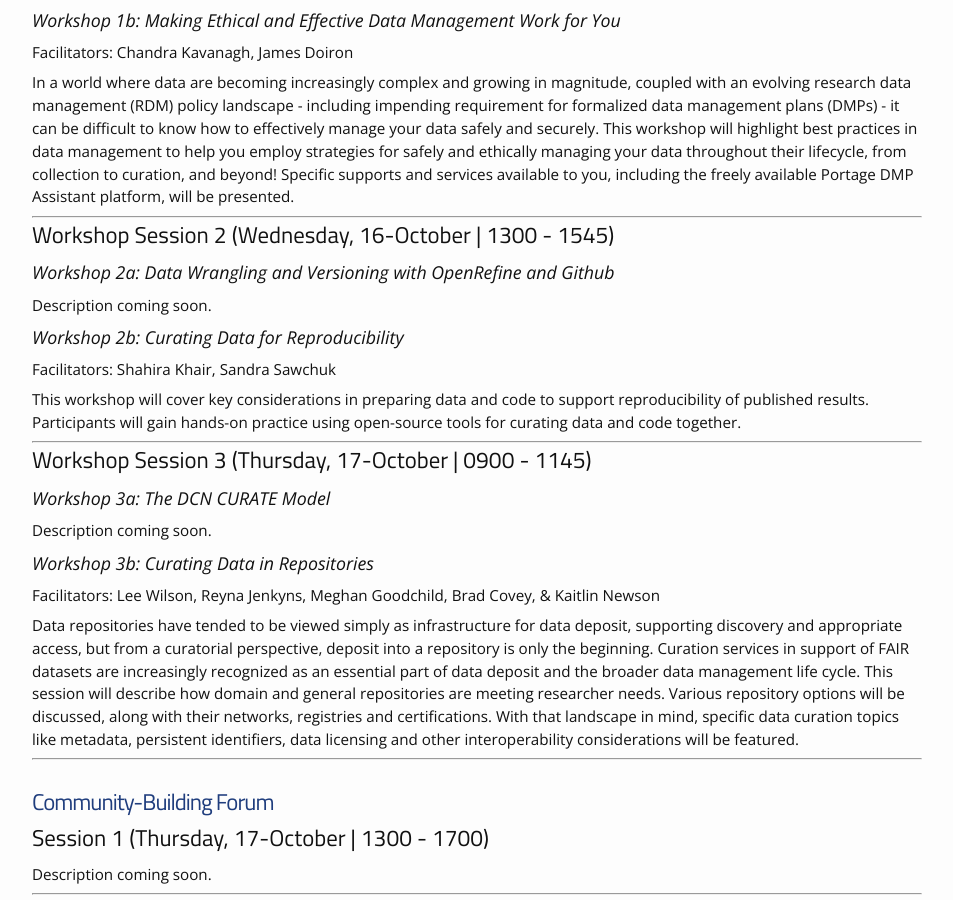
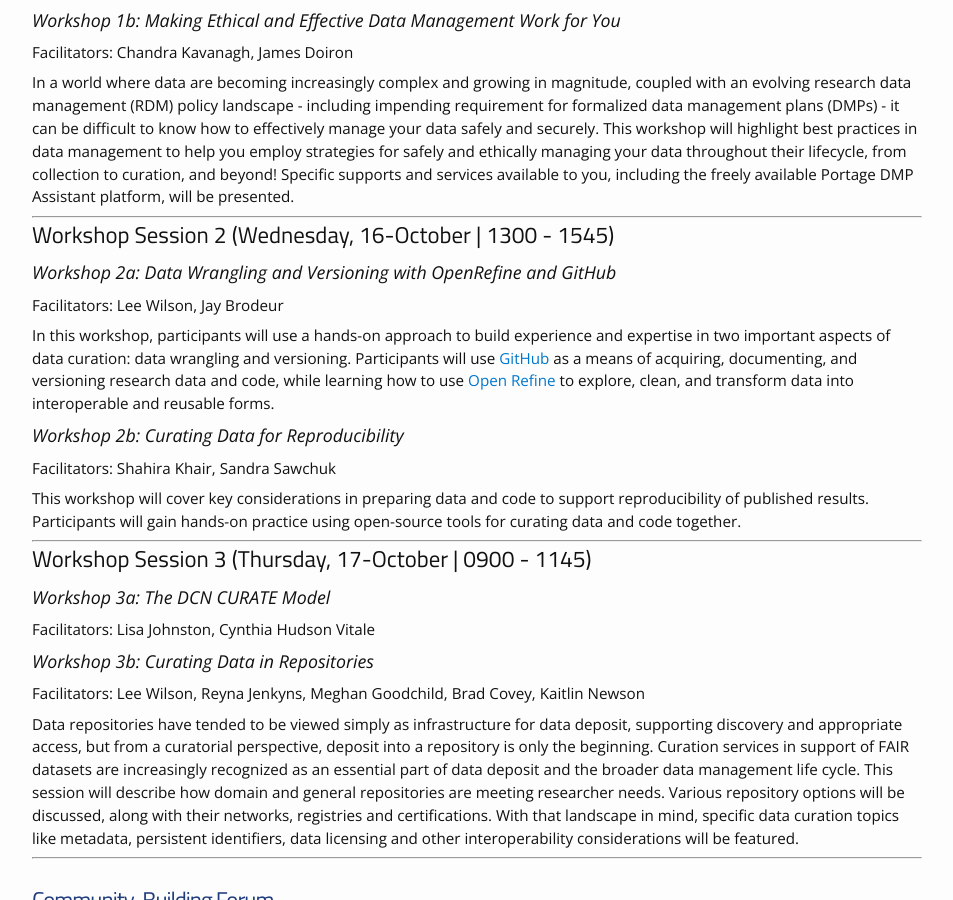
Before and after one commit to data-curation/data-curation.github.io, a Jekyll site: the page built from program.md, in a window 1280 px wide and 900 px high, scrolled down 400 px. Shown: the whole window, without its empty margins (163-1116 px from the left). Built offline with Jekyll 4.4.1, drawn with Linux system fonts in a browser that asks for light colours.

Commit message:
Update program.md

```diff
--- a/program.md
+++ b/program.md
@@ -24,8 +24,10 @@ In a world where data are becoming increasingly complex and growing in magnitude
 ---
 <h2 id="ws-2">Workshop Session 2 (Wednesday, 16-October | 1300 - 1545)</h2>
 
-### Workshop 2a: Data Wrangling and Versioning with OpenRefine and Github
-Description coming soon.
+### Workshop 2a: Data Wrangling and Versioning with OpenRefine and GitHub
+Facilitators: Lee Wilson, Jay Brodeur
+
+In this workshop, participants will use a hands-on approach to build experience and expertise in two important aspects of data curation: data wrangling and versioning. Participants will use [GitHub](https://github.com/) as a means of acquiring, documenting, and versioning research data and code, while learning how to use [Open Refine](http://openrefine.org/) to explore, clean, and transform data into interoperable and reusable forms.
 
 ### Workshop 2b: Curating Data for Reproducibility
 Facilitators: Shahira Khair, Sandra Sawchuk
@@ -36,10 +38,11 @@ This workshop will cover key considerations in preparing data and code to suppor
 <h2 id="ws-3">Workshop Session 3 (Thursday, 17-October | 0900 - 1145)</h2>
 
 ### Workshop 3a: The DCN CURATE Model
-Description coming soon.
+Facilitators: Lisa Johnston, Cynthia Hudson Vitale
+
 
 ### Workshop 3b: Curating Data in Repositories
-Facilitators: Lee Wilson, Reyna Jenkyns, Meghan Goodchild, Brad Covey, & Kaitlin Newson
+Facilitators: Lee Wilson, Reyna Jenkyns, Meghan Goodchild, Brad Covey, Kaitlin Newson
 
 Data repositories have tended to be viewed simply as infrastructure for data deposit, supporting discovery and appropriate access, but from a curatorial perspective, deposit into a repository is only the beginning. Curation services in support of FAIR datasets are increasingly recognized as an essential part of data deposit and the broader data management life cycle. This session will describe how domain and general repositories are meeting researcher needs. Various repository options will be discussed, along with their networks, registries and certifications. With that landscape in mind, specific data curation topics like metadata, persistent identifiers, data licensing and other interoperability considerations will be featured.
 
```
